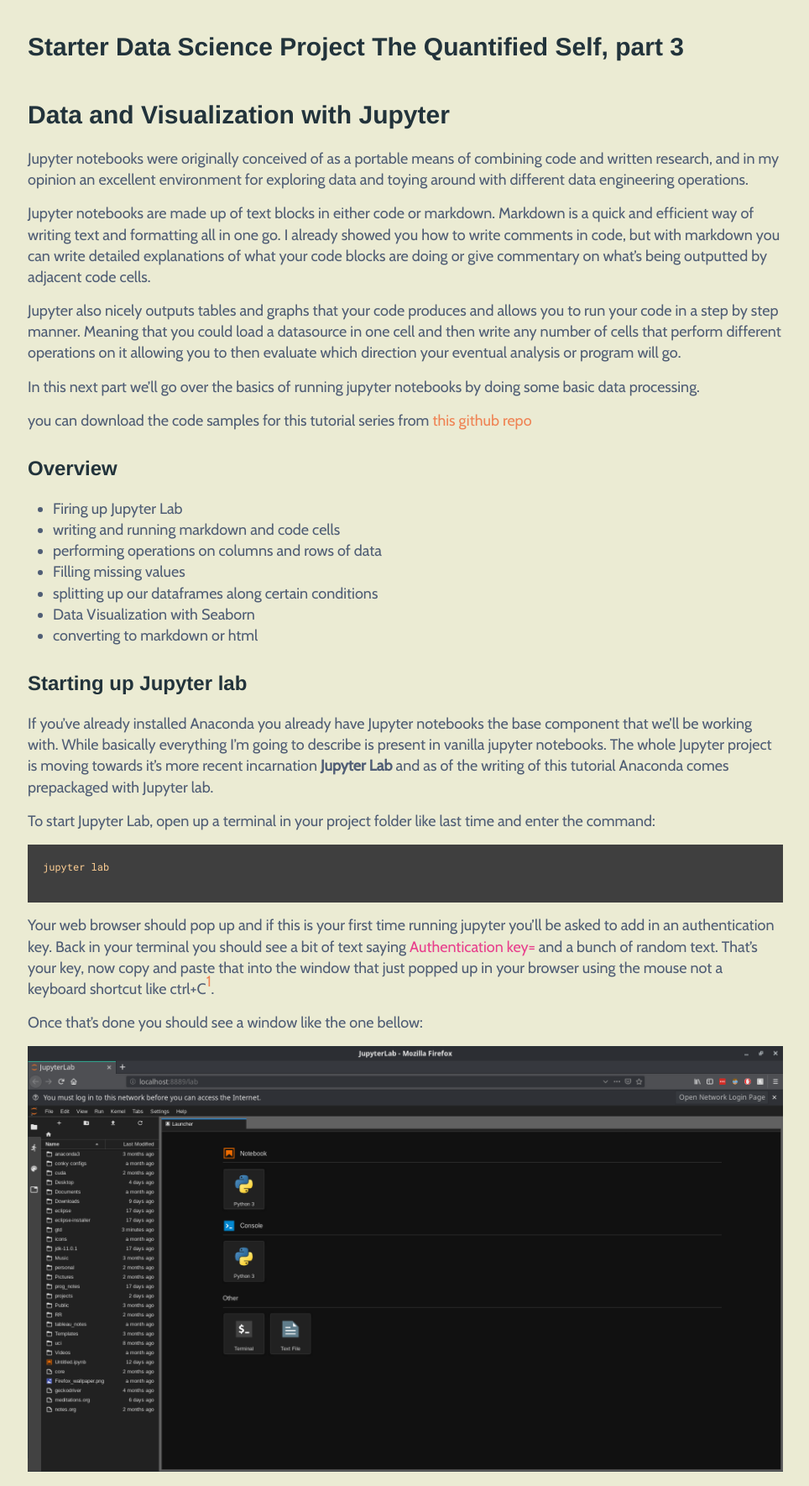
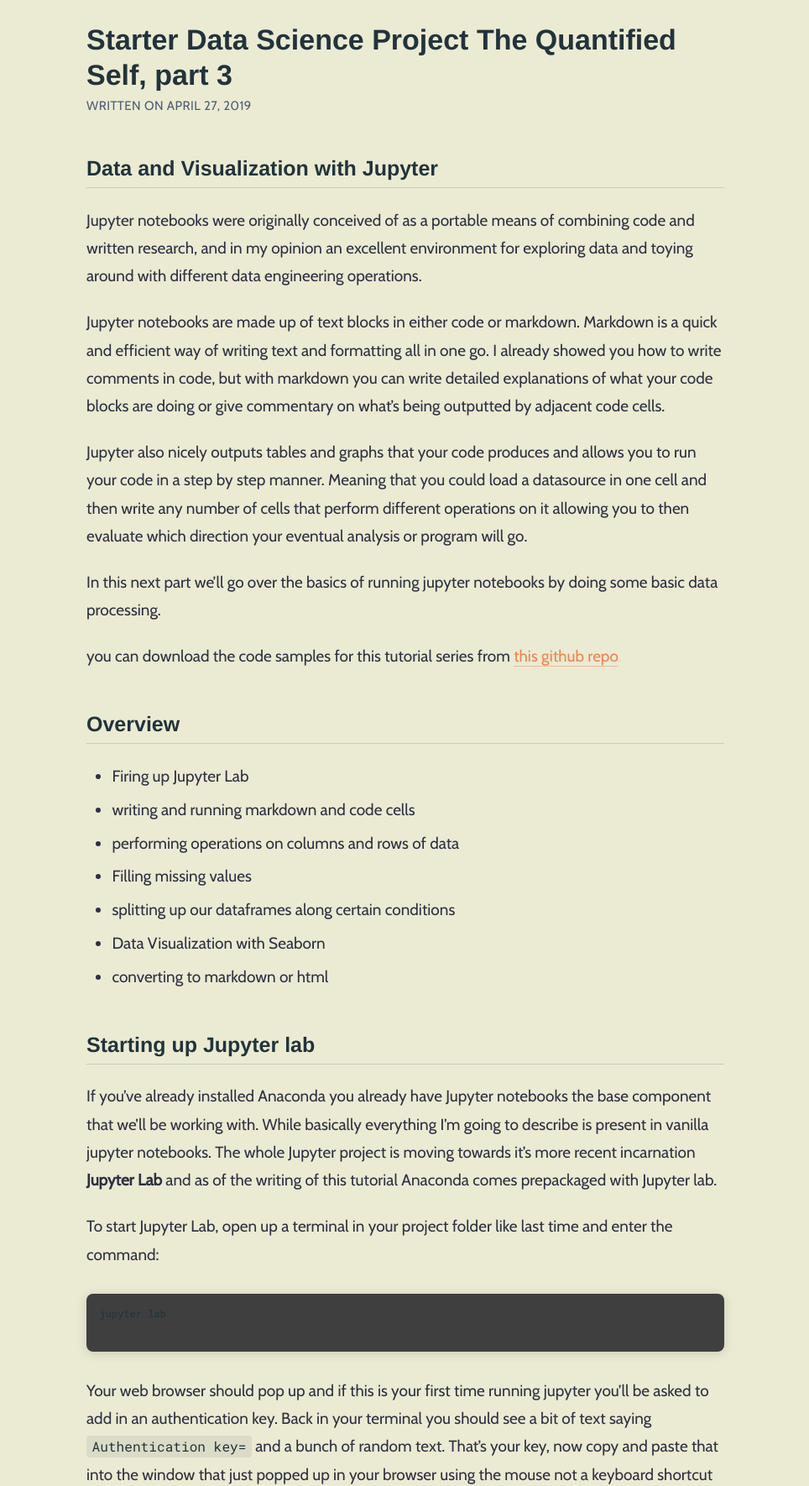
Before and after one commit to coreyclip/coreyclip.github.io, a Jekyll site: the page built from _posts/2019-4-27-QuantYourself3.md, in a window 1280 px wide. Shown: the part 386-2156 px from the top of the page at 84% size, without its empty margins (157-1121 px from the left). Built offline with Jekyll 4.4.1, drawn with Linux system fonts in a browser that asks for light colours; nearby versions of some CDN libraries; some web fonts are replaced; some of the changed text lies outside the part shown.

Commit message:
update and fix styling

```diff
--- a/_layouts/post.html
+++ b/_layouts/post.html
@@ -2,24 +2,16 @@
 layout: default
 ---
 
-<article class="post mb-5">
-    <style>
+<article class="post post--single mb-5">
+    <h1>{{ page.title }}</h1>
 
-     img {
-         width:60rem;
-         height:auto;
-     }
-
-    </style>
-    <h1>{{ page.title }}</h1>
+    <div class="date">
+        Written on {{ page.date | date: "%B %e, %Y" }}
+    </div>
 
     <div class="entry">
         {{ content }}
     </div>
 
-    <div class="date">
-        Written on {{ page.date | date: "%B %e, %Y" }}
-    </div>
-
     {% include disqus.html %}
 </article>
--- a/style.scss
+++ b/style.scss
@@ -314,13 +314,16 @@
 
 .post {
     blockquote {
-        margin: 1.8em 0.8em;
-        border-left: 2px solid $gray;
-        padding: 0.1em 1em;
-        padding-bottom: 15%;
-        color: $gray;
-        font-size: 22px;
+        margin: 1.8em 0;
+        border-left: 4px solid $ochre;
+        padding: 0.4em 1.2em;
+        color: $cordal;
+        font-size: 20px;
         font-style: italic;
+        background: rgba(244, 211, 94, 0.10); // faint grain tint
+        border-radius: 0 6px 6px 0;
+
+        p { margin: 0.4em 0; }
     }
 
     .comments {
@@ -330,7 +333,172 @@
     .read-more {
         text-transform: uppercase;
         font-size: 15px;
-        color: $blue;
+        color: $ochre;
+        font-weight: bold;
+        letter-spacing: 0.05em;
+    }
+}
+
+/****************************/
+/* SINGLE POST READING VIEW */
+/****************************/
+
+.post--single {
+    max-width: 760px;
+    margin: 0 auto;
+
+    // Post title + byline
+    > h1 {
+        font-size: 34px;
+        line-height: 1.25;
+        margin: 0.2em 0 0.15em;
+    }
+
+    > .date {
+        display: block;
+        margin-bottom: 2.2em;
+        font-size: 15px;
+        font-style: normal;
+        letter-spacing: 0.03em;
+        text-transform: uppercase;
+        color: $cordal;
+    }
+
+    .entry {
+        font-size: 19px;
+        line-height: 1.75;
+        color: $gunmetal;
+
+        p { margin: 1.15em 0; }
+
+        // In-article section headings
+        h1,
+        h2 {
+            font-size: 25px;
+            line-height: 1.3;
+            margin: 1.9em 0 0.6em;
+            padding-bottom: 0.25em;
+            border-bottom: 1px solid rgba(79, 93, 117, 0.22);
+        }
+
+        h3 {
+            font-size: 20px;
+            margin: 1.5em 0 0.5em;
+        }
+
+        // Body links: underline instead of weight-shift (no reflow on hover)
+        a {
+            color: $ochre;
+            text-decoration: none;
+            border-bottom: 1px solid rgba(239, 131, 84, 0.45);
+            transition: color 0.15s ease, border-color 0.15s ease;
+
+            &:hover,
+            &:active {
+                color: $gunmetal;
+                font-weight: normal;
+                border-bottom-color: $gunmetal;
+            }
+        }
+
+        ul,
+        ol {
+            margin: 1.15em 0;
+            padding-left: 1.6em;
+        }
+
+        li { margin: 0.35em 0; }
+
+        // Inline code
+        code {
+            font-family: $monospace, monospace;
+            font-size: 0.85em;
+            background: rgba(45, 49, 66, 0.08);
+            color: $navy;
+            padding: 0.15em 0.4em;
+            border-radius: 4px;
+        }
+
+        // Fenced code blocks (dark theme from _highlights.scss)
+        .highlight {
+            background: #3f3f3f;
+            border-radius: 8px;
+            margin: 1.6em 0;
+            overflow: hidden;
+            box-shadow: 0 2px 12px rgba(45, 49, 66, 0.18);
+
+            pre {
+                margin: 0;
+                overflow-x: auto;
+                padding: 1.1em 1.3em;
+                background: transparent;
+            }
+
+            // reset the inline-code chip styling; keep the syntax theme's colors
+            code {
+                background: transparent;
+                padding: 0;
+                border-radius: 0;
+                font-size: inherit;
+            }
+        }
+
+        // Images
+        img {
+            display: block;
+            max-width: 100%;
+            height: auto;
+            margin: 1.8em auto;
+            border-radius: 8px;
+            box-shadow: 0 2px 14px rgba(45, 49, 66, 0.20);
+        }
+
+        // Tables (scroll horizontally on narrow screens)
+        table {
+            display: block;
+            width: 100%;
+            overflow-x: auto;
+            border-collapse: collapse;
+            margin: 1.8em 0;
+            font-size: 16px;
+            line-height: 1.5;
+
+            th,
+            td {
+                padding: 0.6em 0.9em;
+                text-align: left;
+                vertical-align: top;
+                border-bottom: 1px solid rgba(79, 93, 117, 0.22);
+            }
+
+            thead th {
+                background: $navy;
+                color: $light;
+                border-bottom: none;
+            }
+
+            tbody tr:nth-child(even) {
+                background: rgba(79, 93, 117, 0.06);
+            }
+        }
+
+        hr {
+            border: 0;
+            height: 1px;
+            background: rgba(79, 93, 117, 0.25);
+            margin: 2.6em 0;
+        }
+    }
+
+    @include mobile {
+        > h1 { font-size: 27px; }
+
+        .entry {
+            font-size: 17px;
+
+            h1,
+            h2 { font-size: 22px; }
+        }
     }
 }
 
```
